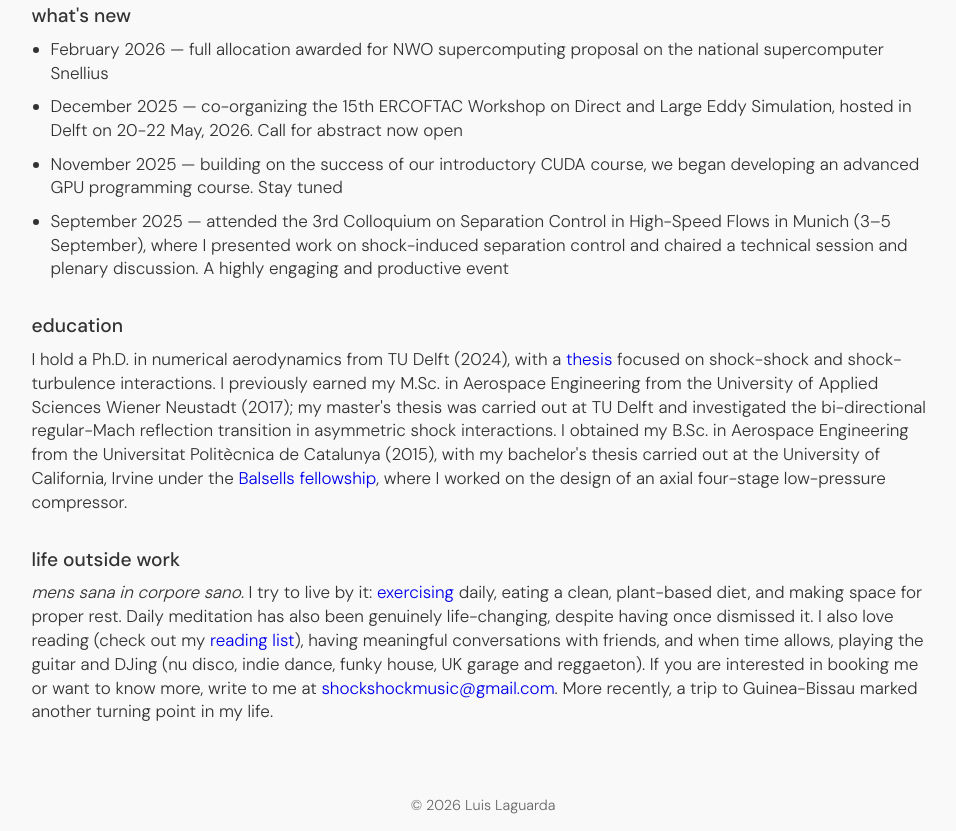
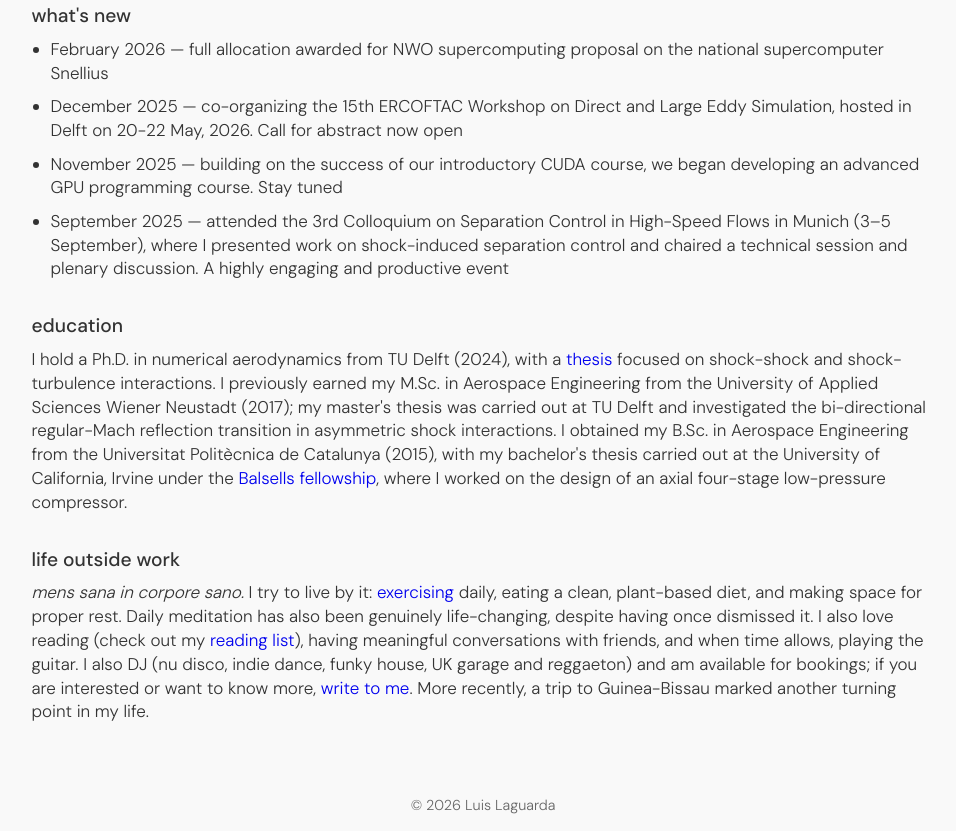
Before and after one commit to laguarda14/laguarda14.github.io, a plain HTML site: page index.html in a window 1280 px wide. Shown: the part 975-1806 px from the top of the page, without its empty margins (157-1113 px from the left). Drawn offline with Linux system fonts and the light colour scheme.

Commit message:
avoid misunderstandings

```diff
--- a/index.html
+++ b/index.html
@@ -92,7 +92,7 @@
          <li><a href="guinea-bissau.html">my trip to Guinea-Bissau</a></li>
          </ul> -->
          <p>
-         <em>mens sana in corpore sano.</em> I try to live by it: <a href="exercise.html">exercising</a> daily, eating a clean, plant-based diet, and making space for proper rest. Daily meditation has also been genuinely life-changing, despite having once dismissed it. I also love reading (check out my <a href="reading.html">reading list</a>), having meaningful conversations with friends, and when time allows, playing the guitar and DJing (nu disco, indie dance, funky house, UK garage and reggaeton). If you are interested in booking me or want to know more, write to me at <a href="mailto:shockshockmusic@gmail.com">shockshockmusic@gmail.com</a>. More recently, a trip to Guinea-Bissau marked another turning point in my life.<!--, something I hope to write about soon.-->
+         <em>mens sana in corpore sano.</em> I try to live by it: <a href="exercise.html">exercising</a> daily, eating a clean, plant-based diet, and making space for proper rest. Daily meditation has also been genuinely life-changing, despite having once dismissed it. I also love reading (check out my <a href="reading.html">reading list</a>), having meaningful conversations with friends, and when time allows, playing the guitar. I also DJ (nu disco, indie dance, funky house, UK garage and reggaeton) and am available for bookings; if you are interested or want to know more, <a href="mailto:shockshockmusic@gmail.com">write to me</a>. More recently, a trip to Guinea-Bissau marked another turning point in my life.<!--, something I hope to write about soon.-->
          <!-- <a href="music.html">music</a>. More recenlty, a <a href="guinea-bissau.html">trip to Guinea-Bissau</a> marked another turning point in my life. -->
          </p>
       </section>
```
